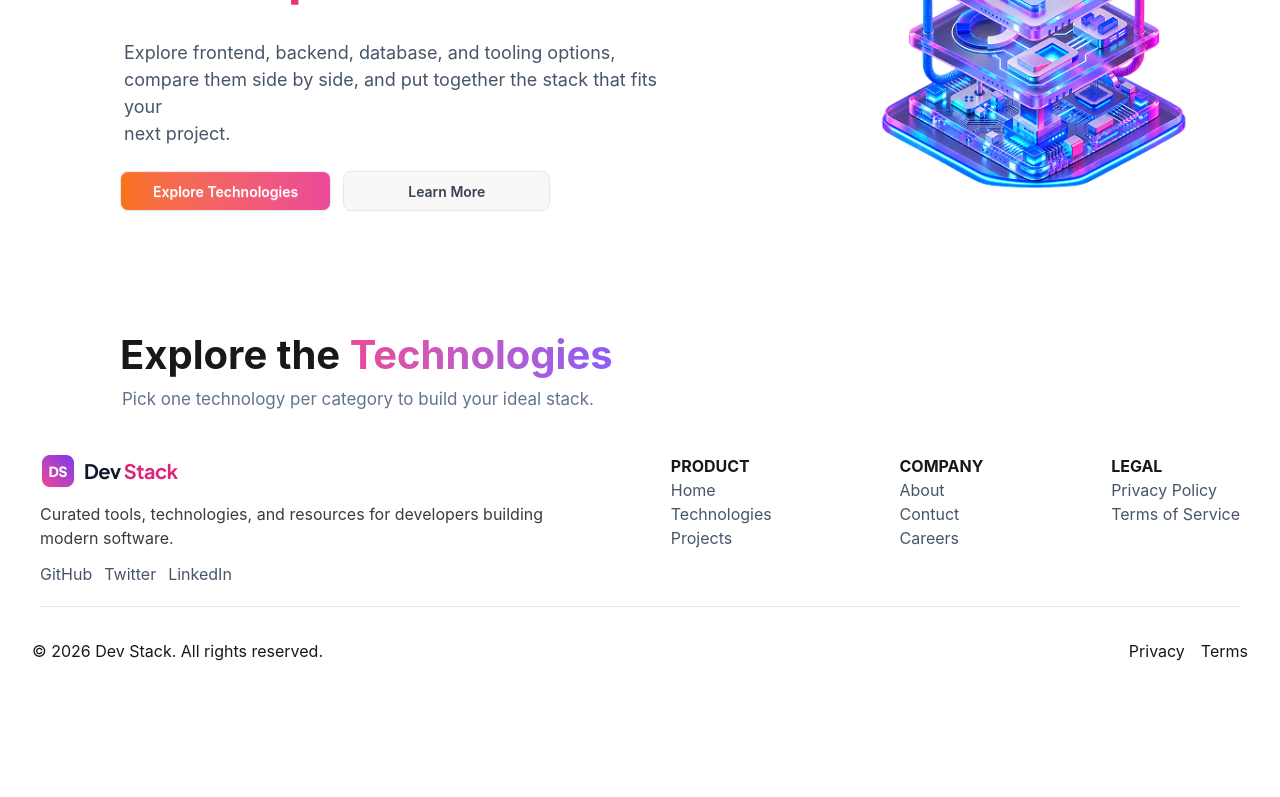
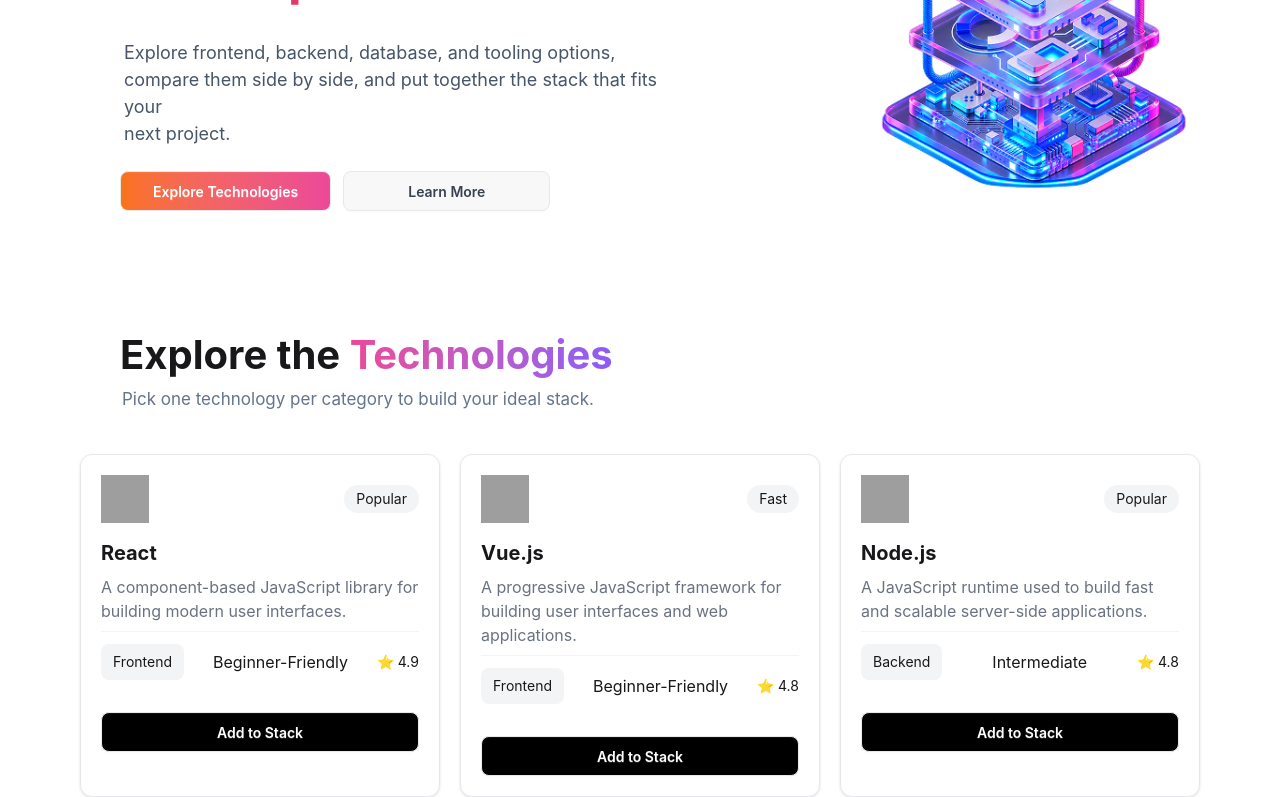
Before and after one commit to Naajatnoor/A05-DevStack, a React (Vite) app: page / in a window 1280 px wide. Shown: the part 300-1097 px from the top of the page. Before the commit the page ends 995 px from the top, so only its background shows below. Built offline with nearby package versions, Linux system fonts and the light colour scheme; grey boxes are pictures that could not be loaded.

Commit message:
added techonology but not completed

```diff
--- /dev/null
+++ b/public/data.json
@@ -0,0 +1,152 @@
+[
+  {
+    "id": "react",
+    "name": "React",
+    "category": "Frontend",
+    "description": "A component-based JavaScript library for building modern user interfaces.",
+    "icon": "https://icon.icepanel.io/Technology/svg/React.svg",
+    "rating": 4.9,
+    "difficulty": "Beginner-Friendly",
+    "badge": "Popular"
+  },
+  {
+    "id": "vue",
+    "name": "Vue.js",
+    "category": "Frontend",
+    "description": "A progressive JavaScript framework for building user interfaces and web applications.",
+    "icon": "https://icon.icepanel.io/Technology/svg/Vue.js.svg",
+    "rating": 4.8,
+    "difficulty": "Beginner-Friendly",
+    "badge": "Fast"
+  },
+  {
+    "id": "nodejs",
+    "name": "Node.js",
+    "category": "Backend",
+    "description": "A JavaScript runtime used to build fast and scalable server-side applications.",
+    "icon": "https://icon.icepanel.io/Technology/svg/Node.js.svg",
+    "rating": 4.8,
+    "difficulty": "Intermediate",
+    "badge": "Popular"
+  },
+  {
+    "id": "express",
+    "name": "Express.js",
+    "category": "Backend",
+    "description": "A lightweight Node.js framework for building web servers and APIs.",
+    "icon": "https://icon.icepanel.io/Technology/svg/Express.svg",
+    "rating": 4.7,
+    "difficulty": "Intermediate",
+    "badge": "Essential"
+  },
+  {
+    "id": "mongodb",
+    "name": "MongoDB",
+    "category": "Database",
+    "description": "A flexible NoSQL database designed for modern application development.",
+    "icon": "https://icon.icepanel.io/Technology/svg/MongoDB.svg",
+    "rating": 4.7,
+    "difficulty": "Intermediate",
+    "badge": "Popular"
+  },
+  {
+    "id": "postgresql",
+    "name": "PostgreSQL",
+    "category": "Database",
+    "description": "A powerful open-source relational database system known for reliability and performance.",
+    "icon": "https://icon.icepanel.io/Technology/svg/PostgresSQL.svg",
+    "rating": 4.9,
+    "difficulty": "Intermediate",
+    "badge": "Top SQL"
+  },
+  {
+    "id": "javascript",
+    "name": "JavaScript",
+    "category": "Language",
+    "description": "A versatile programming language used to create interactive and dynamic web applications.",
+    "icon": "https://icon.icepanel.io/Technology/svg/JavaScript.svg",
+    "rating": 4.9,
+    "difficulty": "Beginner-Friendly",
+    "badge": "Essential"
+  },
+  {
+    "id": "typescript",
+    "name": "TypeScript",
+    "category": "Language",
+    "description": "A strongly typed programming language that builds on JavaScript for scalable applications.",
+    "icon": "https://icon.icepanel.io/Technology/svg/TypeScript.svg",
+    "rating": 4.8,
+    "difficulty": "Intermediate",
+    "badge": "Popular"
+  },
+  {
+    "id": "tailwind",
+    "name": "Tailwind CSS",
+    "category": "Styling",
+    "description": "A utility-first CSS framework for quickly building modern and responsive interfaces.",
+    "icon": "https://icon.icepanel.io/Technology/svg/Tailwind-CSS.svg",
+    "rating": 4.8,
+    "difficulty": "Beginner-Friendly",
+    "badge": "Fast"
+  },
+  {
+    "id": "docker",
+    "name": "Docker",
+    "category": "DevOps",
+    "description": "A platform for packaging applications and their dependencies into portable containers.",
+    "icon": "https://icon.icepanel.io/Technology/svg/Docker.svg",
+    "rating": 4.7,
+    "difficulty": "Intermediate",
+    "badge": "Containers"
+  },
+  {
+    "id": "git",
+    "name": "Git",
+    "category": "Tools",
+    "description": "A distributed version control system for tracking and managing changes in code.",
+    "icon": "https://icon.icepanel.io/Technology/svg/Git.svg",
+    "rating": 4.9,
+    "difficulty": "Beginner-Friendly",
+    "badge": "Essential"
+  },
+  {
+    "id": "github",
+    "name": "GitHub",
+    "category": "Tools",
+    "description": "A platform for hosting code, collaborating with developers, and managing projects.",
+    "icon": "https://icon.icepanel.io/Technology/svg/GitHub.svg",
+    "rating": 4.9,
+    "difficulty": "Beginner-Friendly",
+    "badge": "Essential"
+  },
+  {
+  "id": "nextjs",
+  "name": "Next.js",
+  "category": "Frontend",
+  "description": "A React framework for building fast and scalable full-stack web applications.",
+  "icon": "https://icon.icepanel.io/Technology/svg/Next.js.svg",
+  "rating": 4.8,
+  "difficulty": "Intermediate",
+  "badge": "Popular"
+},
+{
+  "id": "python",
+  "name": "Python",
+  "category": "Language",
+  "description": "A versatile programming language widely used for web development, automation, and data applications.",
+  "icon": "https://icon.icepanel.io/Technology/svg/Python.svg",
+  "rating": 4.9,
+  "difficulty": "Beginner-Friendly",
+  "badge": "Popular"
+},
+{
+  "id": "aws",
+  "name": "AWS",
+  "category": "DevOps",
+  "description": "A cloud computing platform that provides infrastructure and services for building and deploying applications.",
+  "icon": "https://icon.icepanel.io/Technology/svg/AWS.svg",
+  "rating": 4.7,
+  "difficulty": "Advanced",
+  "badge": "Cloud"
+}
+]
--- a/src/App.tsx
+++ b/src/App.tsx
@@ -1,15 +1,32 @@
 import Nav from "./components/Nav"
 import Banner from "./components/Banner"
 import Footer from "./components/Footer"
-import Technology from "./components/Technology"
+import Technology from "./components/Technology/Technology";
+import type { Technology as TechnologyType } from "./type";
+import { Suspense } from "react";
+
+
+const technologyFetch = async (): Promise<TechnologyType[]> => {
+    const res = await fetch("/data.json");
+    const data = await res.json();
+    return data;
+};
+
 
 function App() {
+
+ const technologyPromise = technologyFetch();
+
   return (
     <>
+
       <Nav></Nav>
       <Banner></Banner>
-      <Technology></Technology>
-      <Footer></Footer>
+      <Suspense fallback={<h2>Loading...</h2>}>
+                <Technology technologyPromise={technologyPromise}></Technology>
+            </Suspense>
+      {/* <Technology technologyPromise={technologyPromise }></Technology> */}
+                 <Footer></Footer>
 
     </>
   )
--- a/src/components/Nav.tsx
+++ b/src/components/Nav.tsx
@@ -17,8 +17,8 @@
                 <li><a href="#">Contact</a></li>
             </ul>
             <div className=' flex gap-2.5'>
-               <button className="btn rounded-full bg-white px-6 text-[#334155]">Sign in</button>
-               <button className="btn rounded-full bg-[#D91B7E] text-white px-6 hover:border-gray-400 ">Sign Up</button>
+               <button className="btn rounded-full bg-white px-5 text-[#334155]">Sign in</button>
+               <button className="btn rounded-full bg-[#D91B7E] text-white px-5 hover:border-gray-400 ">Sign Up</button>
             </div>
         </nav>
 
--- a/src/components/Technology.tsx
+++ b/src/components/Technology/Technology.tsx
@@ -1,12 +1,21 @@
 import React from 'react';
+import TechnologyCard from './TechnologyCard';
+import type { Technology as TechnologyType } from '../../type';
 
-const Technology = () => {
+
+interface TechnologyProps {
+    technologyPromise: Promise<TechnologyType[]>;
+}
+
+    const Technology = ({ technologyPromise }: TechnologyProps) => {
     return (
         <section>
         <div className='px-30 py-10'>
         <h1 className="text-[40px]">Explore the <span className='bg-linear-to-r from-[#EC4899] to-[#8B5CF6] bg-clip-text text-transparent'>Technologies</span></h1>
         <p className='text-[17px] p-0.5 text-[#64748B]'>Pick one technology per category to build your ideal stack.</p>
         </div>
+
+        <TechnologyCard technologyPromise={technologyPromise} />
         </section>
     );
 };
--- /dev/null
+++ b/src/components/Technology/TechnologyCard.tsx
@@ -0,0 +1,53 @@
+import React, { use } from 'react';
+import type { Technology } from '../../type';
+
+interface TechnologyCardProps {
+    technologyPromise: Promise<Technology[]>;
+}
+
+const TechnologyCard = ({ technologyPromise }: TechnologyCardProps) => {
+
+    const technology = use(technologyPromise);
+
+    // console.log(technology, "technology");
+
+    return (
+     <div>
+        <div className='grid grid-cols-1 md:grid-cols-2 xl:grid-cols-3 gap-5 mx-20 mb-20'>
+            {technology.map((tech) => (
+                <div
+                    key={tech.id}
+                    className='border border-gray-200  rounded-xl p-5 shadow-sm'
+                >
+
+                     <div className='flex justify-between items-center'>
+                        <img
+                            className='w-12 h-12'
+                            src={tech.icon}
+                            alt={tech.name}
+                        />
+
+                        <span className='px-3 py-1 rounded-full text-sm bg-gray-100'>
+                            {tech.badge}
+                        </span>
+                    </div>
+
+                    <h2  className='text-xl font-bold mt-4'>{tech.name}</h2>
+
+                    <p className='text-gray-500 my-2'>{tech.description}</p>
+                <div className='border-t-1 border-gray-100 flex justify-between items-center py-3'>
+                    <p className=' px-3 p-2 rounded-[8px] bg-gray-100 text-sm'>{tech.category}</p>
+                    <p>{tech.difficulty}</p>
+                    <p className='text-sm' >⭐ {tech.rating}</p>
+                    </div>
+                     <button className='btn w-full mt-5 rounded-lg bg-black text-white'>
+                        Add to Stack
+                    </button>
+                </div>
+            ))}
+        </div>
+    </div>
+    );
+};
+
+export default TechnologyCard;
--- /dev/null
+++ b/src/type.ts
@@ -0,0 +1,10 @@
+export interface Technology {
+    id: string;
+    name: string;
+    category: string;
+    description: string;
+    icon: string;
+    rating: number;
+    difficulty: string;
+    badge: string;
+}
```
Also changed, not shown: src/components/Stack.tsx (added), src/index.css (line endings or trailing spaces).
